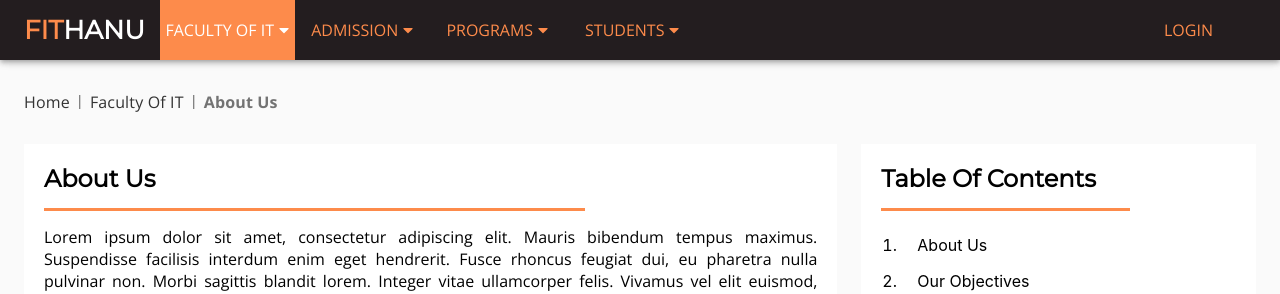
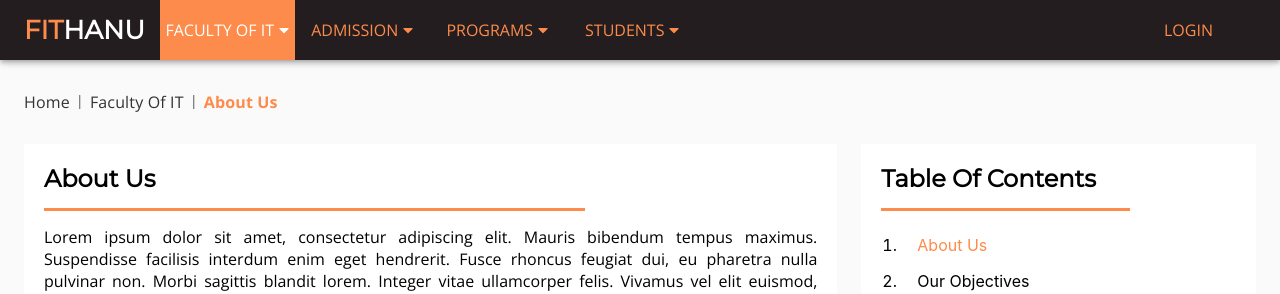
Before and after one commit to locbq/fit-hanu, a React (Create React App) app: page /faculty-of-IT/about-us in a window 1280 px wide. Shown: the top 294 px of the page. Built offline with nearby package versions, Linux system fonts and the light colour scheme.

Commit message:
change breadcrumb color

```diff
--- a/src/components/BreadCrumb/index.js
+++ b/src/components/BreadCrumb/index.js
@@ -17,7 +17,7 @@ const StyledGrid = styled(Grid)({
 
 const StyledParagraphLast = withStyles((theme) => ({
   root: {
-    color: (props) => props.textcolor,
+    color: '#fd8b4b',
     textTransform: 'capitalize',
     fontWeight: 'bold',
     [theme.breakpoints.down('sm')]: {
--- a/src/components/TableOfContents/index.js
+++ b/src/components/TableOfContents/index.js
@@ -1,7 +1,9 @@
 import React from 'react';
+import { withStyles } from '@material-ui/core';
 
 import { Heading2 } from 'components/Headings';
 import {
+  styles,
   StyledGridHeader,
   StyledGrid,
   Divider,
@@ -11,6 +13,7 @@ import {
 } from './styles';
 
 function TableOfContents({
+  classes,
   links = [],
 }) {
   return (
@@ -23,7 +26,12 @@ function TableOfContents({
       <StyledList component="ol">
         {links.map((link) => (
           <StyledListItem>
-            <StyledNavLink to={link.url}>{link.title}</StyledNavLink>
+            <StyledNavLink
+              activeClassName={classes.active}
+              to={link.url}
+            >
+              {link.title}
+            </StyledNavLink>
           </StyledListItem>
         ))}
       </StyledList>
@@ -32,4 +40,4 @@ function TableOfContents({
   );
 }
 
-export default TableOfContents;
+export default withStyles(styles)(TableOfContents);
--- a/src/components/TableOfContents/styles.js
+++ b/src/components/TableOfContents/styles.js
@@ -37,3 +37,9 @@ export const StyledList = styled(List)({
 export const StyledListItem = styled(ListItem)({
   display: 'list-item',
 });
+
+export const styles = () => ({
+  active: {
+    color: '#fd8b4b',
+  },
+});
--- a/src/pages/FacultyIT/OurObjectives/index.js
+++ b/src/pages/FacultyIT/OurObjectives/index.js
@@ -58,7 +58,7 @@ function OurObjectives() {
               </Paragraph>
 
               <Heading3
-                margin="12px 0px"
+                margin="24px 0px 12px 0px"
                 transform="capitalize"
               >
                 Specific objective
@@ -71,7 +71,7 @@ function OurObjectives() {
               </Paragraph>
 
               <Heading3
-                margin="12px 0px"
+                margin="24px 0px 12px 0px"
                 transform="capitalize"
               >
                 Students after graduation can work at these positions
```
